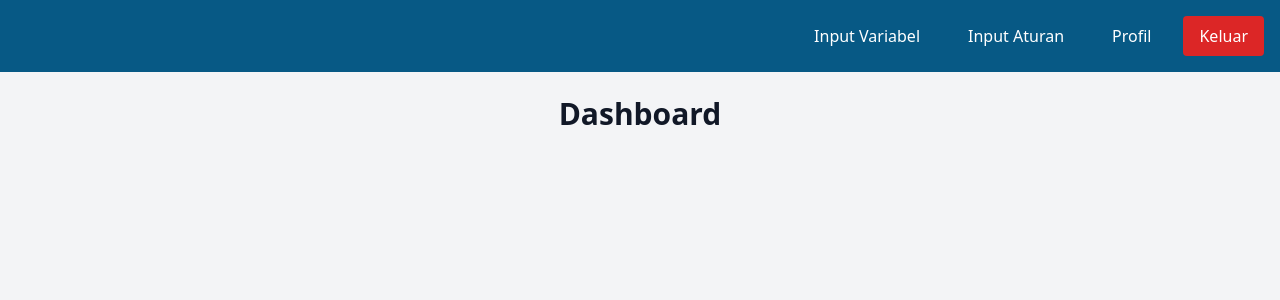
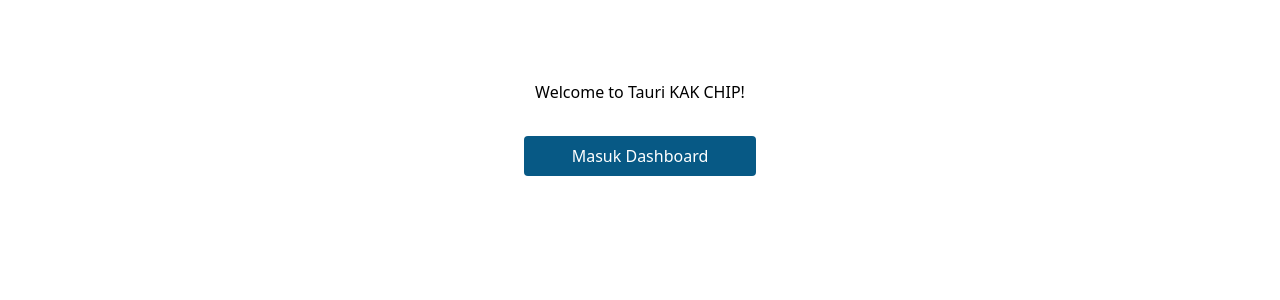
Before and after one commit to krr2002/SPK-Estrus-Rev-Frontend, a Vue app: page / in a window 1280 px wide. Shown: the top 300 px of the page. Built offline with nearby package versions, Linux system fonts and the light colour scheme.

Commit message:
fix pindah halaman dash -> input variabel

```diff
--- a/src/App.vue
+++ b/src/App.vue
@@ -1,30 +1,21 @@
 <script setup lang="ts">
-import { ref } from 'vue';
-import Dashboard from './pages/Dashboard.vue';
-import InputVariabel from './pages/InputVariabel.vue';
-import InputAturan from './pages/InputAturan.vue';
-import Profil from './pages/Profil.vue';
+  import "./style/main.css"
+  import Login from './pages/Login.vue'
+  import {ref} from 'vue'
+  import Dashboard from './pages/Dashboard.vue'
+  import InputVariabel from "./pages/InputVariabel.vue"
 
-const routeName = ref('dashboard'); // Set default route
+  const routeName = ref('')
 
-const changeRoute = (newRoute: string) => {
-  routeName.value = newRoute;
-};
+  const changeRoute = (name: string) => {
+    routeName.value = name
+  }
 </script>
 
 <template>
   <main>
-    <Dashboard v-if="routeName === 'dashboard'" @goto="changeRoute" />
-    <InputVariabel v-if="routeName === 'input-variabel'" @goto="changeRoute" />
-    <InputAturan v-if="routeName === 'input-aturan'" @goto="changeRoute" />
-    <Profil v-if="routeName === 'profil'" @goto="changeRoute" />
-    <!-- If no route matches, show a default page, e.g., a login or error page -->
-    <div v-if="routeName === ''" class="text-center mt-10">
-      <h1 class="text-3xl font-bold text-gray-900">Please select a page</h1>
-    </div>
+    <Dashboard v-if="routeName === 'dashboard'" @goto="(e) => changeRoute(e)"/>
+    <InputVariabel v-if="routeName === 'input-variabel'" @goto="(e) => changeRoute(e)"/>
+    <Login v-else @goto="(e) => changeRoute(e)" />
   </main>
 </template>
-
-<style scoped>
-/* Add any scoped styles here if needed */
-</style>
--- a/src/pages/Dashboard.vue
+++ b/src/pages/Dashboard.vue
@@ -1,14 +1,12 @@
 <script setup lang="ts">
-const navigateTo = (route: string) => {
-  $emit('goto', route);
-};
+
 </script>
 
 <template>
   <div class="w-full min-h-screen bg-gray-100">
     <nav class="bg-sky-800 text-white p-4 flex justify-end items-center space-x-4">
       <button
-        @click="() => navigateTo('input-variabel')"
+        @click="() => $emit('goto', 'input-variabel')"
         class="hover:bg-sky-900 transition-colors px-4 py-2 rounded">
         Input Variabel
       </button>
```
